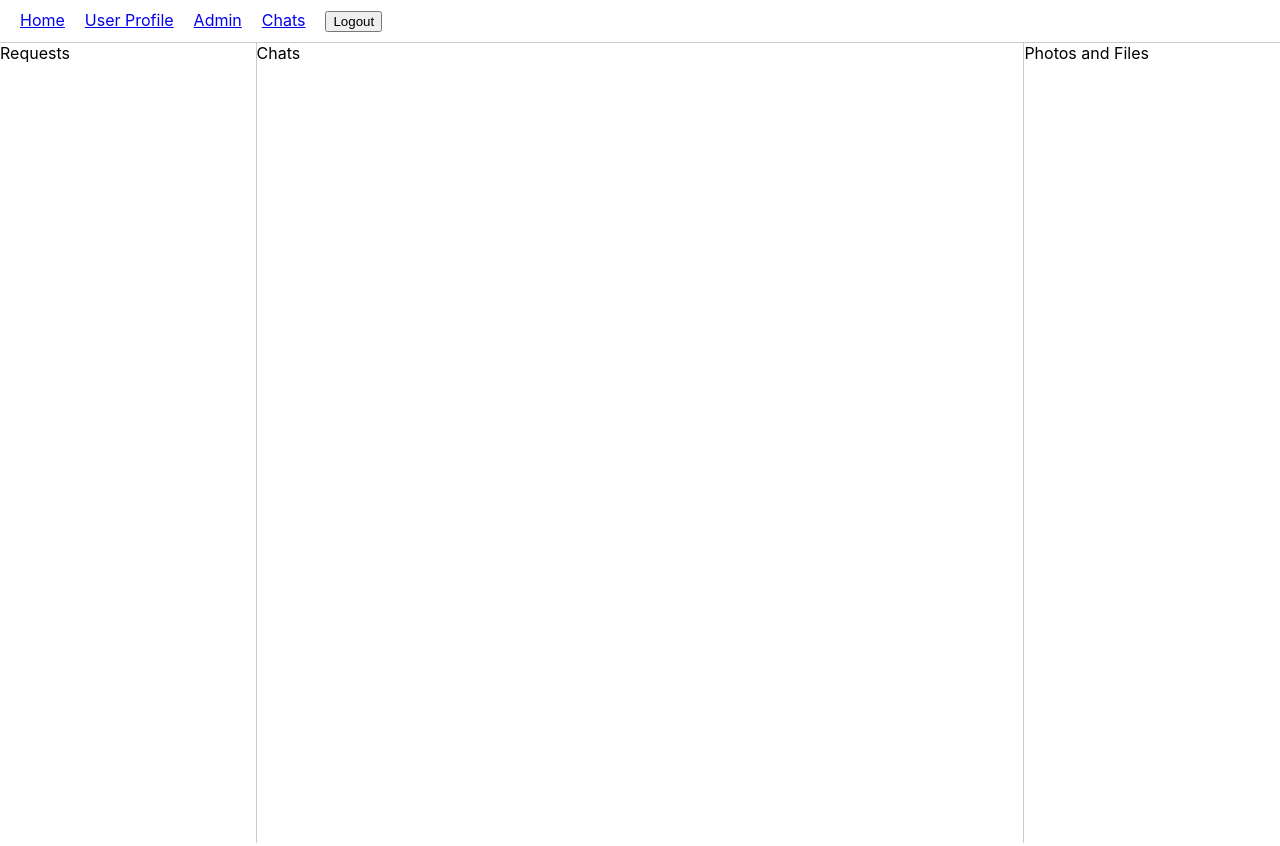
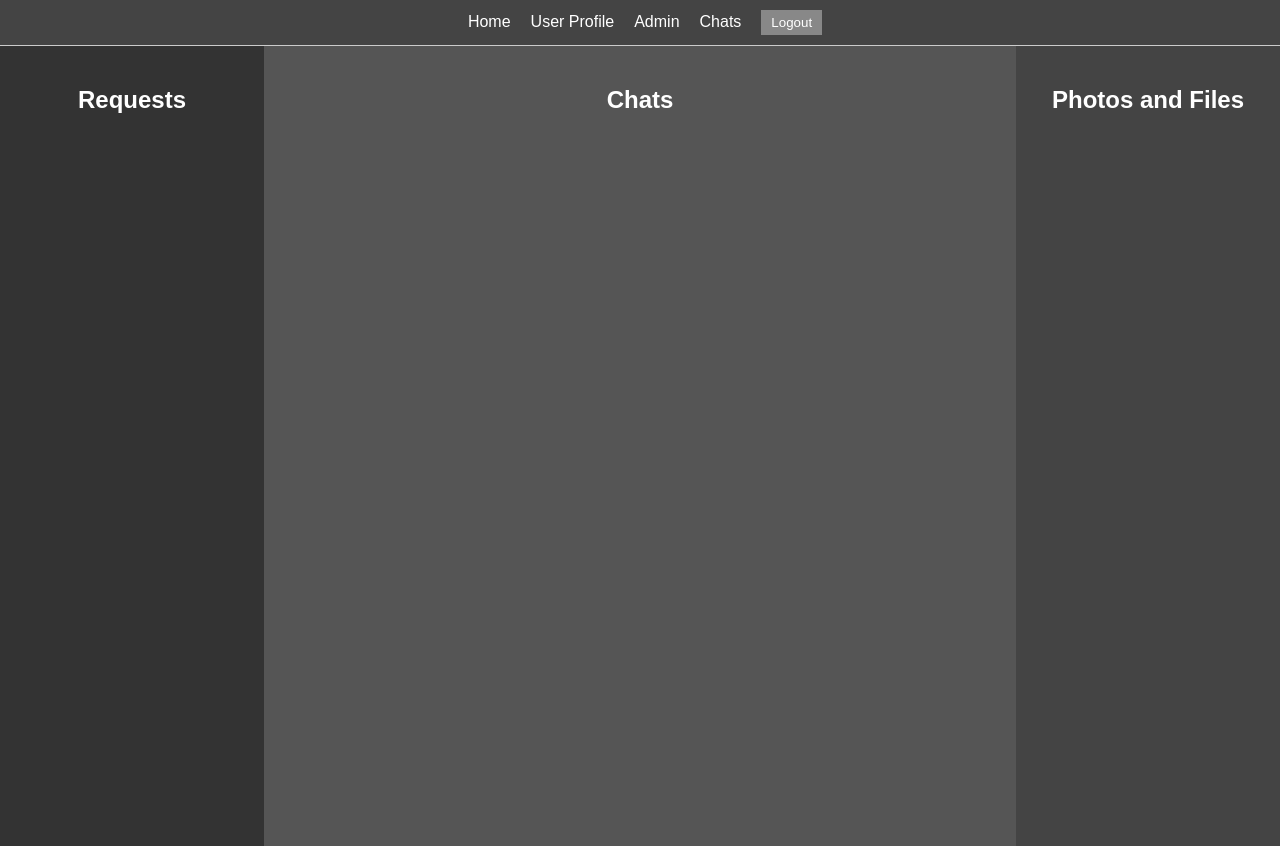
Before and after one commit to illcrx/autosupport-frontend, a React (Create React App) app: page /chats in a window 1280 px wide. Built offline with nearby package versions, Linux system fonts and the light colour scheme; sample sign-in values are in the browser's storage.

Commit message:
initial styling

```diff
--- a/src/App.css
+++ b/src/App.css
@@ -1,38 +1,35 @@
-.App {
+body {
+  margin: 0;
+  font-family: Arial, sans-serif;
+  background-color: #f0f0f0;
+  color: #333;
+}
+
+header {
+  background-color: #444;
+  color: white;
+  padding: 10px;
   text-align: center;
 }
 
-.App-logo {
-  height: 40vmin;
-  pointer-events: none;
+nav a {
+  color: white;
+  text-decoration: none;
+  margin: 0 10px;
 }
 
-@media (prefers-reduced-motion: no-preference) {
-  .App-logo {
-    animation: App-logo-spin infinite 20s linear;
-  }
+nav a:hover {
+  text-decoration: underline;
 }
 
-.App-header {
-  background-color: #282c34;
-  min-height: 100vh;
-  display: flex;
-  flex-direction: column;
-  align-items: center;
-  justify-content: center;
-  font-size: calc(10px + 2vmin);
+button {
+  background-color: #888;
   color: white;
+  border: none;
+  padding: 5px 10px;
+  cursor: pointer;
 }
 
-.App-link {
-  color: #61dafb;
+button:hover {
+  background-color: #555;
 }
-
-@keyframes App-logo-spin {
-  from {
-    transform: rotate(0deg);
-  }
-  to {
-    transform: rotate(360deg);
-  }
-}
--- a/src/pages/ChatPage.js
+++ b/src/pages/ChatPage.js
@@ -2,10 +2,19 @@ import React from 'react';
 
 const ChatPage = () => {
   return (
-    <div style={{ display: 'flex', height: '100vh' }}>
-      <div style={{ width: '20%', borderRight: '1px solid #ccc' }}>Requests</div>
-      <div style={{ width: '60%', borderRight: '1px solid #ccc' }}>Chats</div>
-      <div style={{ width: '20%' }}>Photos and Files</div>
+    <div style={{ display: 'flex', height: '100vh', backgroundColor: '#f0f0f0', color: '#333' }}>
+      <div style={{ width: '20%', padding: '10px', backgroundColor: '#333', color: '#fff' }}>
+        <h2 style={{ textAlign: 'center', padding: '10px' }}>Requests</h2>
+        {/* Placeholder for requests */}
+      </div>
+      <div style={{ width: '60%', padding: '10px', backgroundColor: '#555', color: '#fff' }}>
+        <h2 style={{ textAlign: 'center', padding: '10px' }}>Chats</h2>
+        {/* Placeholder for chats */}
+      </div>
+      <div style={{ width: '20%', padding: '10px', backgroundColor: '#444', color: '#fff' }}>
+        <h2 style={{ textAlign: 'center', padding: '10px' }}>Photos and Files</h2>
+        {/* Placeholder for photos and files */}
+      </div>
     </div>
   );
 };
```
